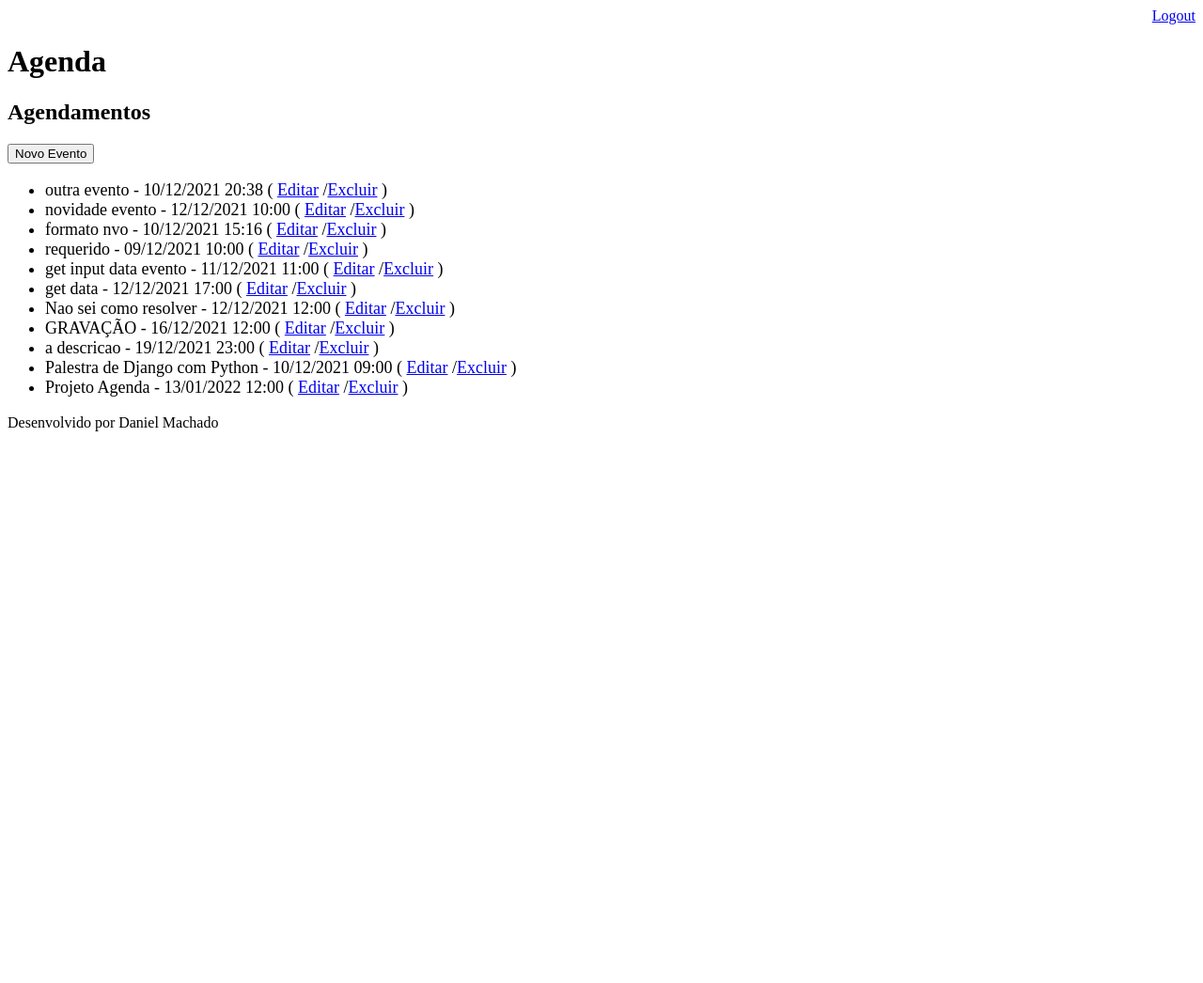
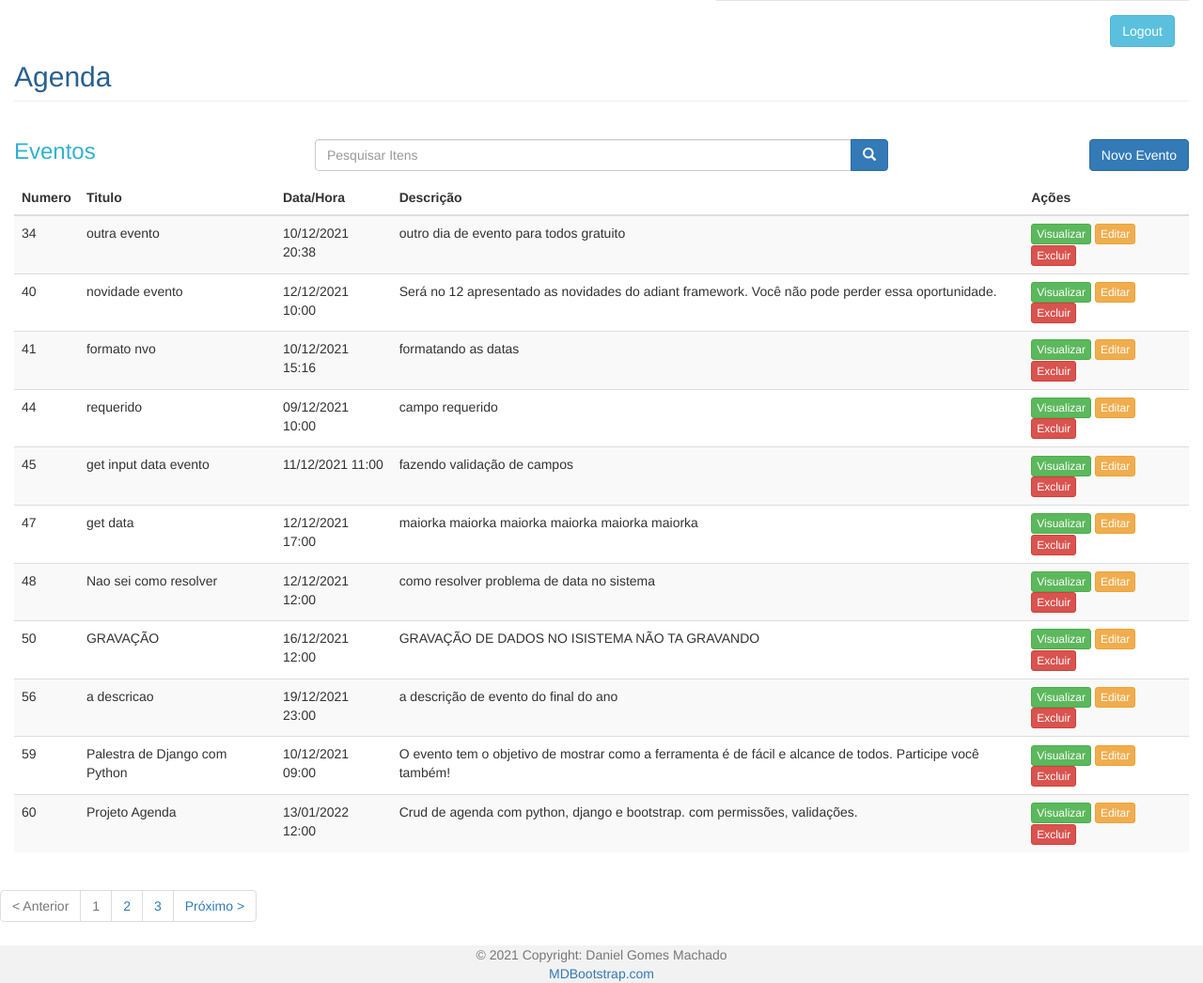
Before and after one commit to machadodan/agenda, a Django app: page /agenda/ in a window 1280 px wide. Shown: the whole page at 94% size. Before the commit the page ends 459 px from the top, so only its background shows below. Run offline with Django 3.2, Linux system fonts and the light colour scheme; a user stored in the database is signed in; data comes from the database, SQL or seed files in the repository; both versions use the stored data as it was after the commit; some libraries are stand-ins or nearby versions.

Commit message:
Adicionado bootstrap ao projeto agenda, com validações de campos e criação da tela de visualização detalhes evento

```diff
--- a/agenda/settings.py
+++ b/agenda/settings.py
@@ -40,6 +40,7 @@ INSTALLED_APPS = [
     'django.contrib.sessions',
     'django.contrib.messages',
     'django.contrib.staticfiles',
+    #'django_filters',
     'core'
 ]
 
--- a/agenda/urls.py
+++ b/agenda/urls.py
@@ -25,6 +25,7 @@ urlpatterns = [
     path('agenda/', views.lista_eventos),
     path('agenda/lista/', views.json_lista_evento),
     path('agenda/evento/', views.evento),
+    path('agenda/evento/evento_detail/', views.evento_detail),
     path('agenda/evento/submit', views.submit_evento),
     path('agenda/evento/delete/<int:id_evento>/', views.delete_evento),
     path('', RedirectView.as_view(url='/agenda/')),
--- a/core/models.py
+++ b/core/models.py
@@ -7,6 +7,7 @@ class Evento(models.Model):
      descricao = models.TextField(blank=True, null=True)
      data_evento = models.DateTimeField(verbose_name='Data do Evento')
      data_criacao = models.DateTimeField(auto_now=True)
+
      #atribuir um evento a um usuario
      usuario = models.ForeignKey(User, on_delete=models.CASCADE)
 
@@ -22,7 +23,7 @@ class Evento(models.Model):
           return self.data_evento.strftime('%d/%m/%Y %H:%M')
 
      def get_data_input_evento(self):
-          return self.data_evento.strftime('%Y-%m-%dT%H:%M')
+          return self.data_evento.strftime('%Y-%m-%dT %H:%M')
 
      def get_evento_atrasado(self):
           if self.data_evento < datetime.now():
--- a/core/views.py
+++ b/core/views.py
@@ -1,4 +1,4 @@
-from django.shortcuts import render,redirect
+from django.shortcuts import render, redirect, get_object_or_404
 from core.models import Evento
 from django.contrib.auth.decorators import login_required
 from django.contrib.auth import authenticate,login,logout
@@ -13,7 +13,7 @@ from django.http.response import Http404, JsonResponse
  #   return redirect('/agenda/')
 
 def login_user(request):
-    return render(request, 'login.html')
+    return render(request, 'agenda/login.html')
 
 def submit_login(request):
     if request.POST:
@@ -38,7 +38,7 @@ def  lista_eventos(request):
     evento = Evento.objects.filter(usuario=usuario,
                                    data_evento__gt=data_atual)
     dados = {'eventos':evento}
-    return render(request, 'agenda.html', dados)
+    return render(request, 'agenda/agenda.html', dados)
     # pegar usuario da sessao
     # usuario = request.user
     # evento = Evento.objects.filter(usuario=usuario)
@@ -50,7 +50,7 @@ def evento(request):
     dados = {}
     if id_evento:
         dados['evento'] = Evento.objects.get(id=id_evento)
-    return render(request, 'evento.html', dados)
+    return render(request, 'agenda/evento.html', dados)
 
 @login_required(login_url='/login/')
 def submit_evento(request):
@@ -81,7 +81,6 @@ def submit_evento(request):
 def delete_evento(request, id_evento):
     usuario = request.user
     try:
-
         evento = Evento.objects.get(id=id_evento)
     except Exception:
         raise Http404()
@@ -96,3 +95,12 @@ def json_lista_evento(request):
     usuario = request.user
     evento = Evento.objects.filter(usuario=usuario).values('id', 'titulo')
     return JsonResponse(list(evento), safe=False)
+
+
+@login_required(login_url='/login/')
+def evento_detail(request):
+    id_evento = request.GET.get('id')
+    dados = {}
+    if id_evento:
+        dados['evento'] = Evento.objects.get(id=id_evento)
+    return render(request, 'agenda/evento_detail.html', dados)
--- a/templates/agenda.html
+++ /dev/null
@@ -1,21 +0,0 @@
-  {% extends "model-page.html" %}
-
-    {% block content %}
-  <h2>Agendamentos</h2>
-    <a href="evento/">
-    <button type="button">Novo Evento</button>
-    </a>
-    <ul style="font-size: 18px">
-        {% for evento in eventos %}
-        <li>
-            <div style={% if evento.get_evento_atrasado %}
-                          "color:red"
-                        {% endif %}>
-                {{ evento.titulo }} - {{ evento.get_data_evento }}
-                ( <a href="evento/?id={{ evento.id }}">Editar</a>
-                /<a href="evento/delete/{{ evento.id }}/">Excluir</a> )
-            </div>
-        </li>
-        {% endfor %}
-    </ul>
-    {% endblock %}
--- /dev/null
+++ b/templates/agenda/agenda.html
@@ -0,0 +1,77 @@
+  {% extends "agenda/model-page.html" %}
+  {% block content %}
+
+  <div id="main" class="container-fluid" xmlns:color="http://www.w3.org/1999/xhtml"
+       xmlns:background-color="http://www.w3.org/1999/xhtml">
+     <div id="top" class="row">
+         <div class="col-md-3">
+             <h3 style="color: #31B0D5">Eventos</h3>
+         </div>
+      <div class="col-md-6">
+        <div class="input-group h2">
+            <input name="data[search]" class="form-control" id="search" type="text" placeholder="Pesquisar Itens">
+            <span class="input-group-btn">
+                <button class="btn btn-primary" type="submit">
+                    <span class="glyphicon glyphicon-search"></span>
+                </button>
+            </span>
+        </div>
+      </div>
+        <div class="col-md-3">
+          <a href="evento/" class="btn btn-primary pull-right h2">Novo Evento</a>
+        </div>
+    </div> <!-- /#top -->
+
+     <div id="list" class="row">
+    <div class="table-responsive col-md-12">
+        <table class="table table-striped" cellspacing="0" cellpadding="0">
+            <thead>
+                <tr>
+                    <th>Numero</th>
+                    <th>Titulo</th>
+                    <th>Data/Hora</th>
+                    <th>Descrição</th>
+                    <th class="actions">Ações</th>
+                 </tr>
+            </thead>
+             <tbody>
+             <tr>
+               <div style="font-size: 18px">
+                   {% for evento in eventos %}
+
+                      <div style={% if get_evento_atrasado %}
+                           "color: red"
+                           {% endif %}>
+                    <td>{{ evento.id }}</td>
+                    <td>{{ evento.titulo }}</td>
+                    <td>{{ evento.get_data_evento }}</td>
+                    <td>{{ evento.descricao }}</td>
+
+                    <td class="actions">
+                        <a class="btn btn-success btn-xs" href="evento/evento_detail/?id={{ evento.id }}">Visualizar</a>
+                        <a class="btn btn-warning btn-xs" href="evento/?id={{ evento.id }}">Editar</a>
+                        <a class="btn btn-danger btn-xs"  href="evento/delete/{{ evento.id }}/">Excluir</a>
+                    </td>
+                </div>
+             </tr>
+                   {% endfor %}
+             </tbody>
+         </table>
+        </div>
+      <!-- /#list -->
+
+     <div id="bottom" class="row">
+       <div class="col-md-12">
+          <ul class="pagination">
+            <li class="disabled"><a>&lt; Anterior</a></li>
+            <li class="disabled"><a>1</a></li>
+            <li><a href="#">2</a></li>
+            <li><a href="#">3</a></li>
+            <li class="next"><a href="#" rel="next">Próximo &gt;</a></li>
+            </ul><!-- /.pagination -->
+       </div>
+
+    </div>  <!-- /#main -->
+
+
+{% endblock %}
--- /dev/null
+++ b/templates/agenda/model-footer.html
@@ -0,0 +1,14 @@
+<!-- Footer -->
+<footer class="text-center text-lg-start bg-light text-muted">
+  <!-- Section: Social media -->
+  <section
+    class="d-flex justify-content-center justify-content-lg-between p-4 border-bottom"></section>
+   <!-- Copyright -->
+  <div class="text-center p-4" style="background-color: rgba(0, 0, 0, 0.05);">
+    © 2021 Copyright: Daniel Gomes Machado
+      <br>
+    <a class="text-reset fw-bold" href="https://mdbootstrap.com/">MDBootstrap.com</a>
+  </div>
+  <!-- Copyright -->
+</footer>
+<!-- Footer -->
--- /dev/null
+++ b/templates/agenda/model-header.html
@@ -0,0 +1,20 @@
+<html lang="pt-br" xmlns:color="http://www.w3.org/1999/xhtml" xmlns:https="http://www.w3.org/1999/xhtml">
+    <head>
+        <title>Agenda</title>
+        <meta charset="UTF-8">
+        <meta name="viewport" content="width=device-width, initial-scale=1.0">
+        <!-- Link para o arquivo Bootstrap CSS -->
+        <link rel="stylesheet" href="https://maxcdn.bootstrapcdn.com/bootstrap/3.3.6/css/bootstrap.min.css">
+    </head>
+    <body>
+
+        <div class="col-md-5 col-md-offset-7">
+         <div class="modal-footer"><a class="btn btn-info" href="/logout">Logout</a></div>
+        </div>
+    <div id="main" class="container-fluid">
+       <h2  class="page-header" style="color: #286090">Agenda</h2>
+    </div>
+
+  <script src="https://code.jquery.com/jquery-1.12.3.min.js"></script><!-- Chama a biblioteca JQuery -->
+        <script src="https://maxcdn.bootstrapcdn.com/bootstrap/3.3.6/js/bootstrap.min.js"></script><!-- Chama o arquivo Bootstrap JavaScript -->
+    </body>
--- a/templates/model-page.html
+++ b/templates/agenda/model-page.html
@@ -1,11 +1,11 @@
 <!DOCTYPE html>
 <html lang="en">
 <head>
-      {% include "model-header.html" %}
+      {% include "agenda/model-header.html" %}
 </head>
 <body>
      {% block content %} {% endblock %}
-     {% include "model-footer.html" %}
+     {% include "agenda/model-footer.html" %}
 
 </body>
 </html>
--- a/templates/model-footer.html
+++ /dev/null
@@ -1 +0,0 @@
-<p>Desenvolvido por Daniel Machado</p>
--- a/templates/model-header.html
+++ /dev/null
@@ -1,6 +0,0 @@
-    <meta charset="UTF-8">
-    <title>Agenda</title>
-        <div align="right">
-            <a href="/logout">Logout</a>
-        </div>
-    <h1>Agenda</h1>
```
Also changed, not shown: core/filters.py (added, +10 -0 lines), templates/agenda/evento.html (added, +41 -0 lines), templates/agenda/evento_detail.html (added, +34 -0 lines), templates/agenda/login.html (added, +75 -0 lines), templates/evento.html (deleted, +0 -25 lines), templates/login.html (deleted, +0 -24 lines), core/migrations/0001_initial.py (added), core/migrations/0002_auto_20211115_1739.py (added), db.sqlite3.
